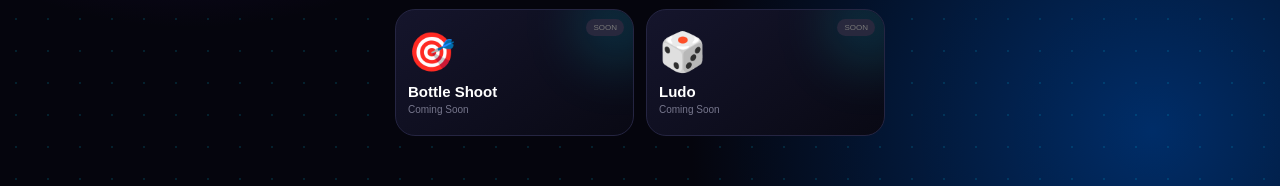
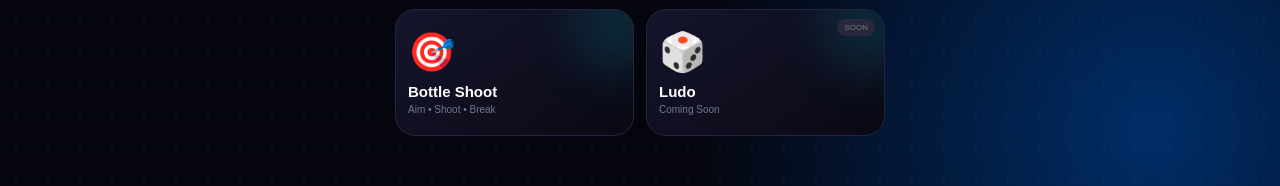
Before and after one commit to DANISHMOH786/game-zone-by-danish, a plain HTML site: page index.html in a window 1280 px wide. Shown: the part 509-695 px from the top of the page. Drawn offline with Linux system fonts and the light colour scheme.

Commit message:
Update index.html

```diff
--- a/index.html
+++ b/index.html
@@ -446,11 +446,10 @@ to{transform:translateY(110vh) rotate(720deg)}
 <div class="gameDesc">Play Snake</div>
 </div>
 
-<div class="gameCard">
+<div class="gameCard" onclick="location.href='bottle-shoot.html'">
 <div class="gameIcon">🎯</div>
 <div class="gameName">Bottle Shoot</div>
-<div class="gameDesc">Coming Soon</div>
-<div class="badge">SOON</div>
+<div class="gameDesc">Aim • Shoot • Break</div>
 </div>
 
 <div class="gameCard">
```
